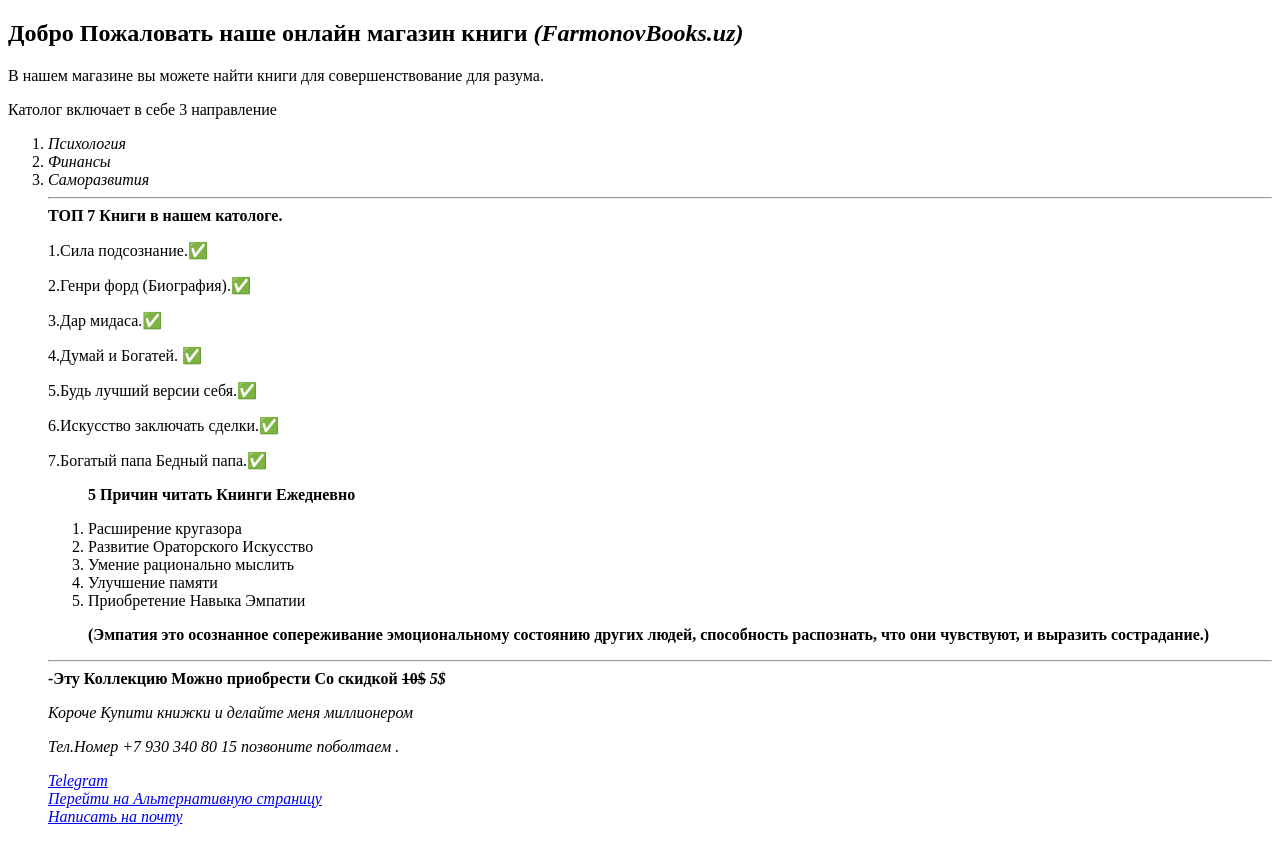
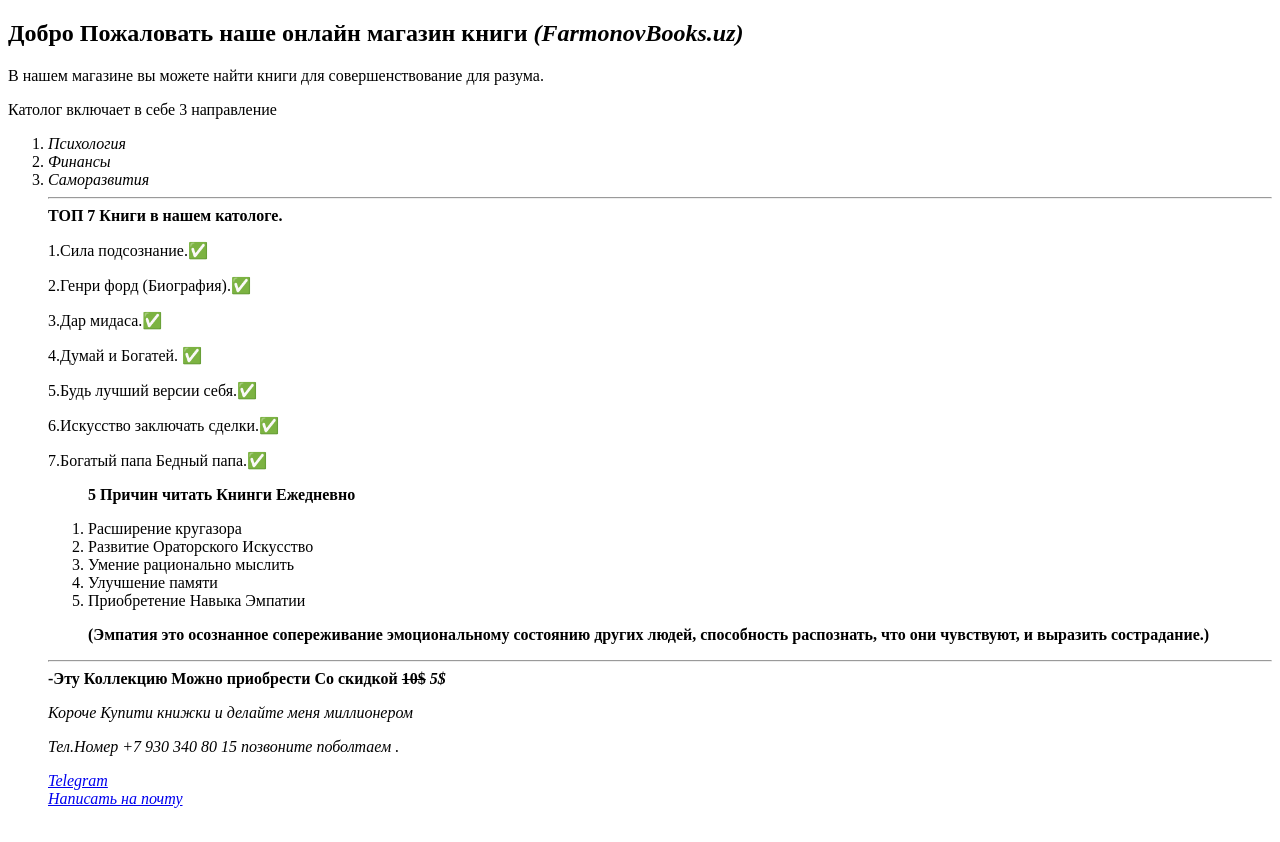
Before and after one commit to ArtMaker-web/FarmonovBooks.uz, a plain HTML site: page index.html in a window 1280 px wide. Drawn offline with Linux system fonts and the light colour scheme.

Commit message:
Update index.html

```diff
--- a/index.html
+++ b/index.html
@@ -43,7 +43,7 @@
         <p>Тел.Номер +7 930 340 80 15 позвоните поболтаем .</p>
        <a href="https://t.me/Farmonov2703" title="нажми на меня">Telegram </a><br>
 
-       <a href="about.html">Перейти на Альтернативную страницу </a><br>
+
        <a href="mailto:afarmonov659@gmail.com">Написать на почту </a>
 
      </ol>
```
